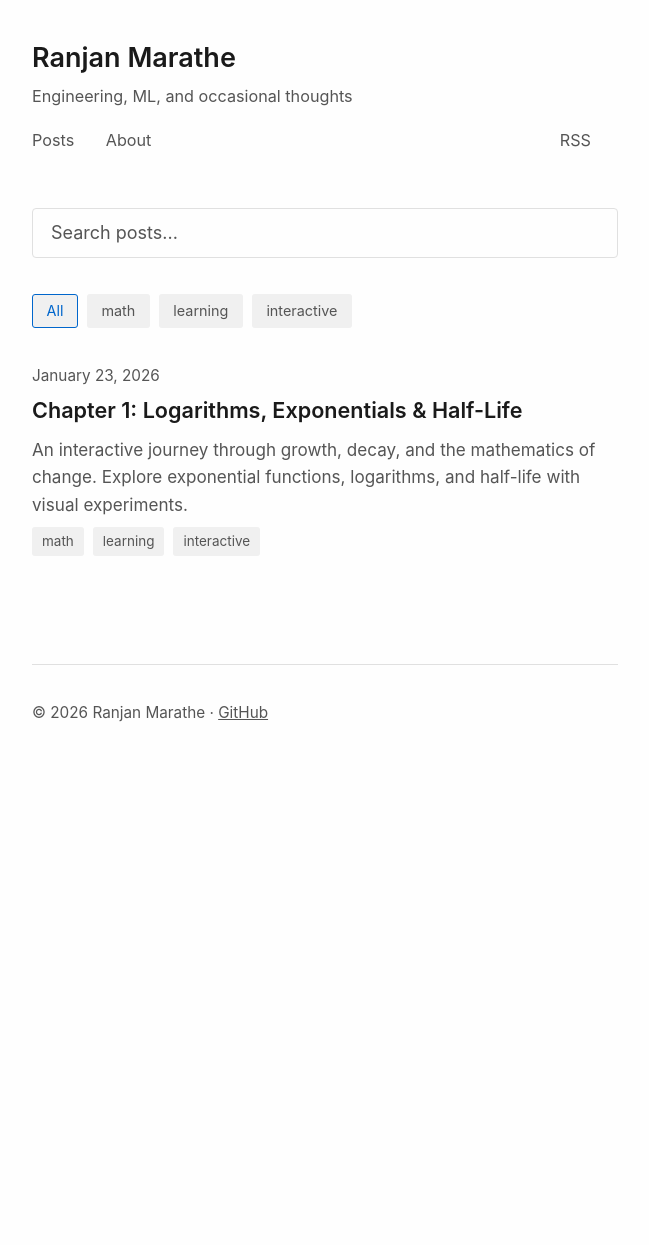
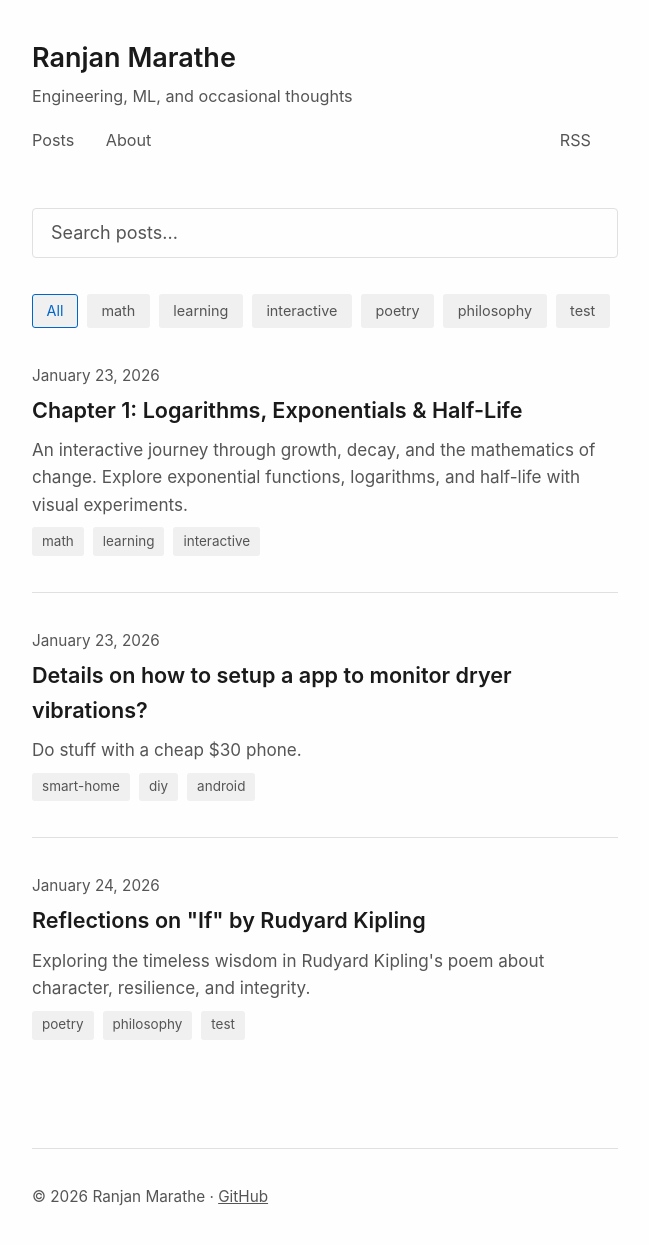
Before and after one commit to PriyaranjanMarathe/priyaranjanmarathe.github.io, a Jekyll site: the page docs/blog/index.html, which Jekyll copies as it is, in a window 1280 px wide. Shown: the whole page, without its empty margins (315-964 px from the left). Built offline with Jekyll 4.4.1, drawn with Linux system fonts in a browser that asks for light colours; before the commit the page ends 900 px from its top, so only the background shows below that.

Commit message:
Add VibeMonitor smart sensor post

```diff
--- a/docs/blog/index.html
+++ b/docs/blog/index.html
@@ -1,5 +1,6 @@
 <!DOCTYPE html>
 <html lang="en">
+
 <head>
     <meta charset="UTF-8">
     <meta name="viewport" content="width=device-width, initial-scale=1.0">
@@ -125,7 +126,8 @@
             border: 1px solid transparent;
         }
 
-        .tag:hover, .tag.active {
+        .tag:hover,
+        .tag.active {
             color: var(--accent);
             border-color: var(--accent);
         }
@@ -209,6 +211,7 @@
         }
     </style>
 </head>
+
 <body>
     <header>
         <h1><a href="/blog/">Ranjan Marathe</a></h1>
@@ -230,14 +233,45 @@
         </div>
 
         <ul class="posts" id="posts-list">
-            <li class="post-item" data-tags="math,learning,interactive" data-title="logarithms exponentials half-life interactive math education" data-content="exponential growth decay logarithms half-life carbon dating compound interest">
+            <li class="post-item" data-tags="math,learning,interactive"
+                data-title="logarithms exponentials half-life interactive math education"
+                data-content="exponential growth decay logarithms half-life carbon dating compound interest">
                 <div class="post-date">January 23, 2026</div>
-                <h2 class="post-title"><a href="/blog/posts/math-chapter1.html">Chapter 1: Logarithms, Exponentials & Half-Life</a></h2>
-                <p class="post-excerpt">An interactive journey through growth, decay, and the mathematics of change. Explore exponential functions, logarithms, and half-life with visual experiments.</p>
+                <h2 class="post-title"><a href="/blog/posts/math-chapter1.html">Chapter 1: Logarithms, Exponentials &
+                        Half-Life</a></h2>
+                <p class="post-excerpt">An interactive journey through growth, decay, and the mathematics of change.
+                    Explore exponential functions, logarithms, and half-life with visual experiments.</p>
                 <div class="post-tags">
                     <span class="tag">math</span>
                     <span class="tag">learning</span>
                     <span class="tag">interactive</span>
+                </div>
+            </li>
+            <li class="post-item" data-tags="math,learning,interactive"
+                data-title="logarithms exponentials half-life interactive math education"
+                data-content="exponential growth decay logarithms half-life carbon dating compound interest">
+                <div class="post-date">January 23, 2026</div>
+                <h2 class="post-title"><a href="blog/posts/vibemonitor-smart-sensor.html">Details on how to setup a app
+                        to monitor dryer vibrations?</a></h2>
+                <p class="post-excerpt">Do stuff with a cheap $30 phone.</p>
+                <div class="post-tags">
+                    <span class="tag">smart-home</span>
+                    <span class="tag">diy</span>
+                    <span class="tag">android</span>
+                </div>
+            </li>
+            <li class="post-item" data-tags="poetry,philosophy,test"
+                data-title="reflections on if by rudyard kipling poem"
+                data-content="kipling poetry stoic wisdom character resilience integrity test">
+                <div class="post-date">January 24, 2026</div>
+                <h2 class="post-title"><a href="/blog/posts/kipling-if-poem.html">Reflections on "If" by Rudyard
+                        Kipling</a></h2>
+                <p class="post-excerpt">Exploring the timeless wisdom in Rudyard Kipling's poem about character,
+                    resilience, and integrity.</p>
+                <div class="post-tags">
+                    <span class="tag">poetry</span>
+                    <span class="tag">philosophy</span>
+                    <span class="tag">test</span>
                 </div>
             </li>
         </ul>
@@ -306,4 +340,5 @@
         });
     </script>
 </body>
+
 </html>
```
Also changed, not shown: docs/blog/posts/kipling-if-poem.html (renamed from docs/blog/kipling-if-poem.html).
